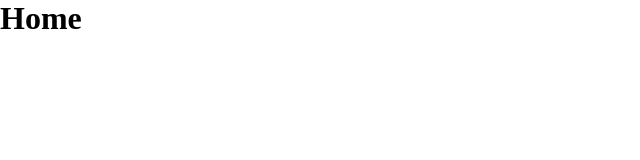
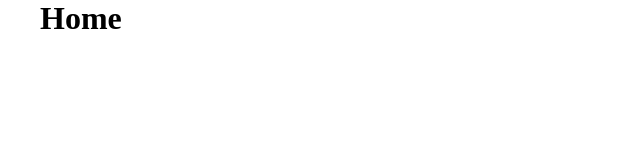
Before and after one commit to markschnabel/colorpal, a React (Create React App) app in the folder app/client/: page / in a window 1280 px wide. Shown: the top 160 px of the page, without its empty margins (0-640 px from the left). Built offline with nearby package versions, Linux system fonts and the light colour scheme.

Commit message:
Wrap the app in a basic container

```diff
--- a/app/client/src/components/layout/index.js
+++ b/app/client/src/components/layout/index.js
@@ -1,10 +1,21 @@
-import React from 'react'
+import React from 'react';
+import styled from 'styled-components';
+
+import Container from '../shared/Container';
+
+const Content = styled.div`
+  min-height: 100vh;
+  height: 100%;
+  padding-bottom: 60px;
+`;
 
 const Layout = ({ children }) => {
   return (
-    <div>
-      {children}
-    </div>
+    <Container>
+      <Content>
+        {children}
+      </Content>
+    </Container>
   );
 };
 
--- /dev/null
+++ b/app/client/src/components/shared/Container.js
@@ -0,0 +1,14 @@
+import styled from 'styled-components';
+
+const Container = styled.div`
+  max-width: 1240px;
+  margin: 0 auto;
+  padding: 0 20px;
+
+  @media only screen and (max-width: 1240px) {
+    margin: 0 5%;
+    padding: 0;
+  }
+`
+
+export default Container;
```
